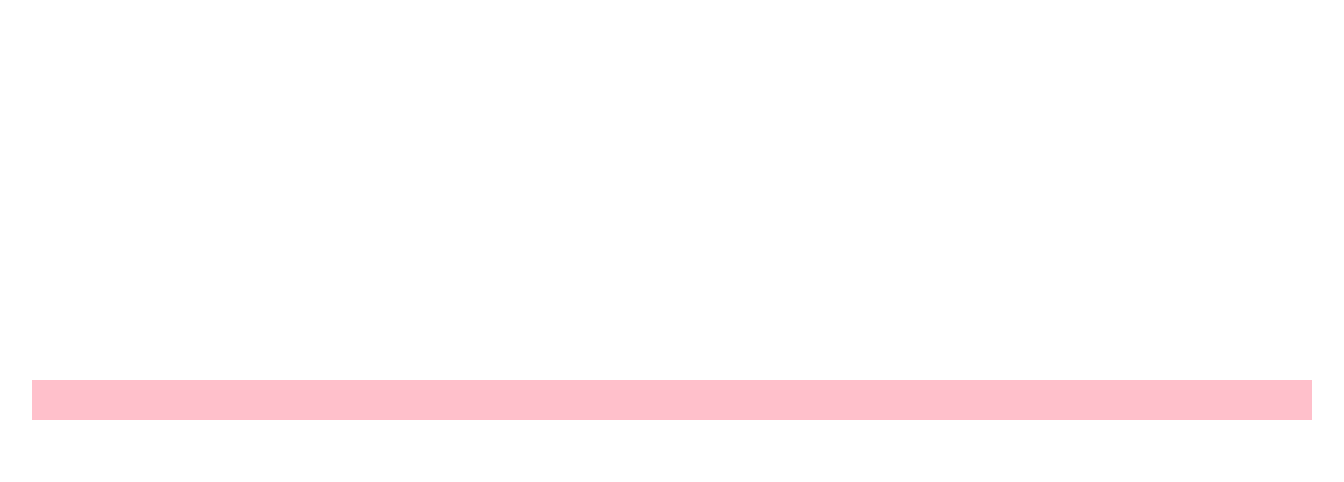
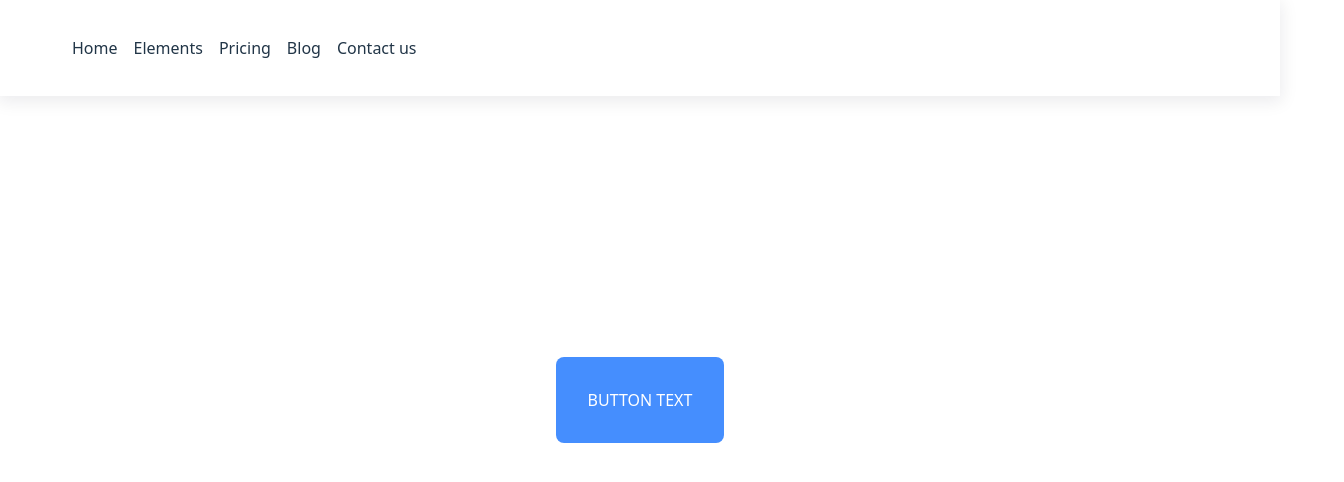
Before and after one commit to rootdrigo/react-components-library, a React (Vite) app: page / in a window 1280 px wide. Shown: the top 482 px of the page, 1344 px wide, since content can reach past the window. Built offline with nearby package versions, Linux system fonts and the light colour scheme.

Commit message:
wip on button component, added basic menu component

```diff
--- a/src/App.tsx
+++ b/src/App.tsx
@@ -1,10 +1,14 @@
 import { useState } from 'react'
 import './App.css'
 import SimpleMenu from './SimpleMenu.tsx'
+import SimpleButton from './SimpleButton/SimpleButton.tsx'
 
 function App() {
   return (
-  <SimpleMenu></SimpleMenu>
+    <>
+      <SimpleMenu></SimpleMenu>
+      <SimpleButton></SimpleButton>
+    </>
   )
 }
 
--- /dev/null
+++ b/src/SimpleButton/SimpleButton.css
@@ -0,0 +1,43 @@
+.SimpleButton {
+  justify-content: wrapper;
+  cursor: pointer;
+}
+
+.SimpleButton a {
+  border-radius: 8px;
+}
+
+.SimpleButton-primary {
+  background-color: #458EFE;
+}
+
+.SimpleButton-secondary {
+  background-color: #6c757d;
+}
+
+.SimpleButton-success {
+  background-color: #32CB76;
+}
+
+.SimpleButton-danger {
+  background-color: #F85F60;
+}
+
+.SimpleButton-warning {
+  background-color: #ffc107;
+}
+
+.SimpleButton-info {
+  background-color: #0dcaf0;
+}
+
+.SimpleButton-size-XXL {
+  padding: 32px;
+}
+
+.SimpleButton-text {
+  color: white;
+  font-size: 1em;
+  text-decoration: none;
+  text-transform: uppercase;
+}
--- /dev/null
+++ b/src/SimpleButton/SimpleButton.tsx
@@ -0,0 +1,13 @@
+import './SimpleButton.css'
+
+function SimpleButton() {
+  return (
+    <div className="SimpleButton">
+      <a className="SimpleButton-text SimpleButton-size-XXL SimpleButton-primary">
+        <span>Button text</span>
+      </a>
+    </div>
+  )
+}
+
+export default SimpleButton;
--- a/src/SimpleMenu.css
+++ b/src/SimpleMenu.css
@@ -4,3 +4,32 @@
   height: 40px;
   width: 100vw;
 }
+
+header {
+  position: fixed;
+  top: 0;
+  left: 0;
+  box-shadow: 0px 4px 16px 2px rgba(0, 0.9999999999999964, 35, 0.0784313725490196)
+}
+
+.top-section {
+  display: block;
+}
+
+.container {
+  display: flex;
+  padding: 8px 24px;
+}
+
+.full-width {
+  width: 100%;
+}
+
+.horizontal-list {
+  display: flex;
+}
+
+.menu-item {
+  list-style: none;
+  padding: 12px 8px;
+}
--- a/src/SimpleMenu.tsx
+++ b/src/SimpleMenu.tsx
@@ -2,8 +2,21 @@ import './SimpleMenu.css'
 
 function SimpleMenu() {
   return (
-    <div className="SimpleMenu-Container">
-    </div>
+    <header className="full-width">
+      <section className="top-section sticky-top">
+        <div className="container full-width">
+          <nav className="nav-menu">
+            <ul className="horizontal-list">
+              <li className="menu-item">Home</li>
+              <li className="menu-item">Elements</li>
+              <li className="menu-item">Pricing</li>
+              <li className="menu-item">Blog</li>
+              <li className="menu-item">Contact us</li>
+            </ul>
+          </nav>
+        </div>
+      </section>
+    </header>
   )
 }
 
```
